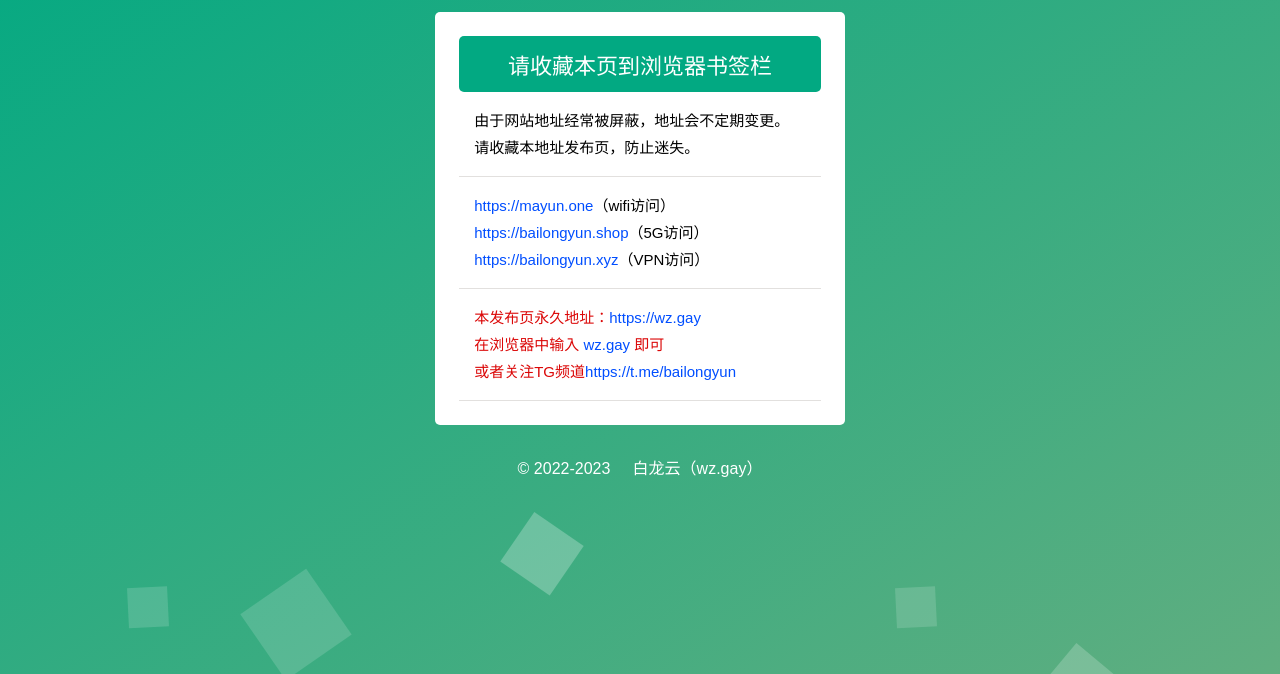
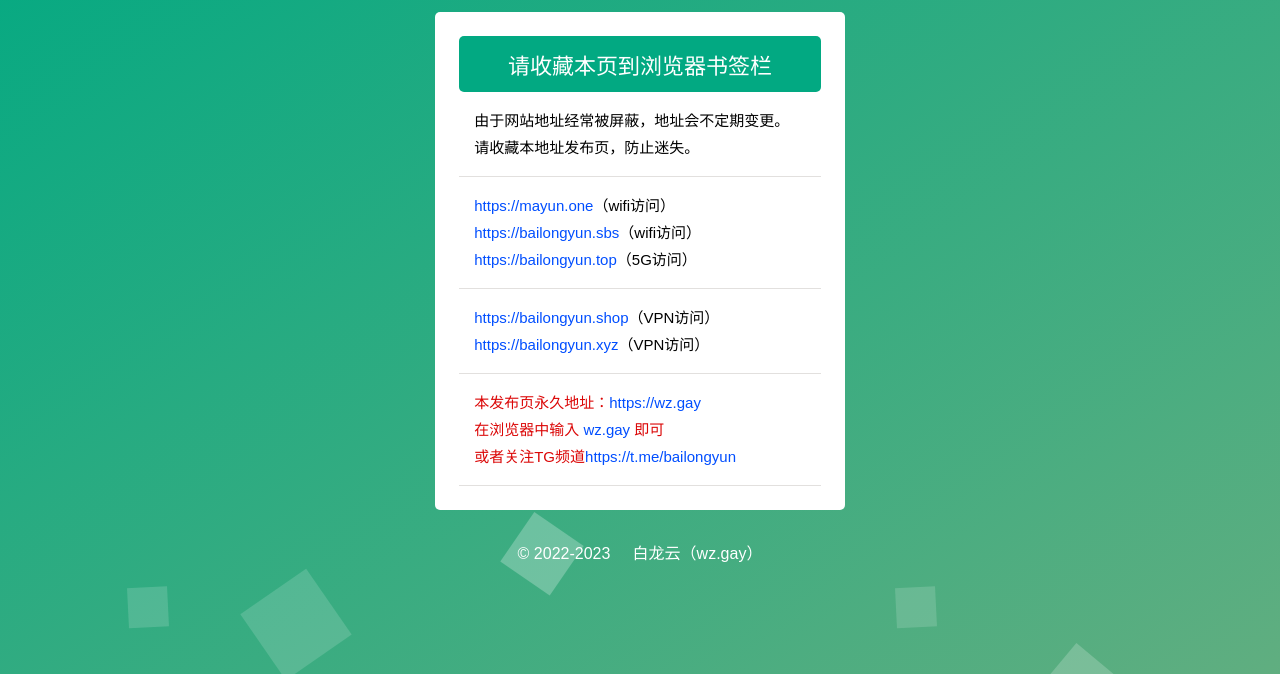
Before and after one commit to bailongyun/bailongyun.github.io, a plain HTML site: page index.html in a window 1280 px wide. Shown: the part 126-800 px from the top of the page. Drawn offline with Linux system fonts and the light colour scheme.

Commit message:
Update index.html

```diff
--- a/index.html
+++ b/index.html
@@ -28,8 +28,14 @@
 
 <li>
 <a style="color: #004eff;" href="https://mayun.one/#/register">https://mayun.one</a>（wifi访问）<br>
-<a style="color: #004eff;" href="https://bailongyun.shop/#/register">https://bailongyun.shop</a>（5G访问）<br>
-<a style="color: #004eff;" href="https://bailongyun.xyz/#/register" target="_blank" rel="noopener">https://bailongyun.xyz</a>（VPN访问）</li>
+    <a style="color: #004eff;" href="https://mayun.one/#/register">https://bailongyun.sbs</a>（wifi访问）<br>
+<a style="color: #004eff;" href="https://bailongyun.shop/#/register">https://bailongyun.top</a>（5G访问）<br>
+</li>
+<li>
+<a style="color: #004eff;" href="https://bailongyun.shop/#/register">https://bailongyun.shop</a>（VPN访问）<br>
+<a style="color: #004eff;" href="https://bailongyun.xyz/#/register" target="_blank" rel="noopener">https://bailongyun.xyz</a>（VPN访问）
+</li>
+
 <li><span style="color: #db0707;">本发布页永久地址：<a style="color: #004eff;"href="https://wz.gay/">https://wz.gay</a></span>
 <span style="color: #db0707;">在浏览器中输入 <a style="color: #004eff;"href="https://wz.gay">wz.gay</a> 即可</span>
 <span style="color: #db0707;">或者关注TG频道<a style="color: #004eff;"href="https://t.me/bailongyun">https://t.me/bailongyun</a></span></li>
```
